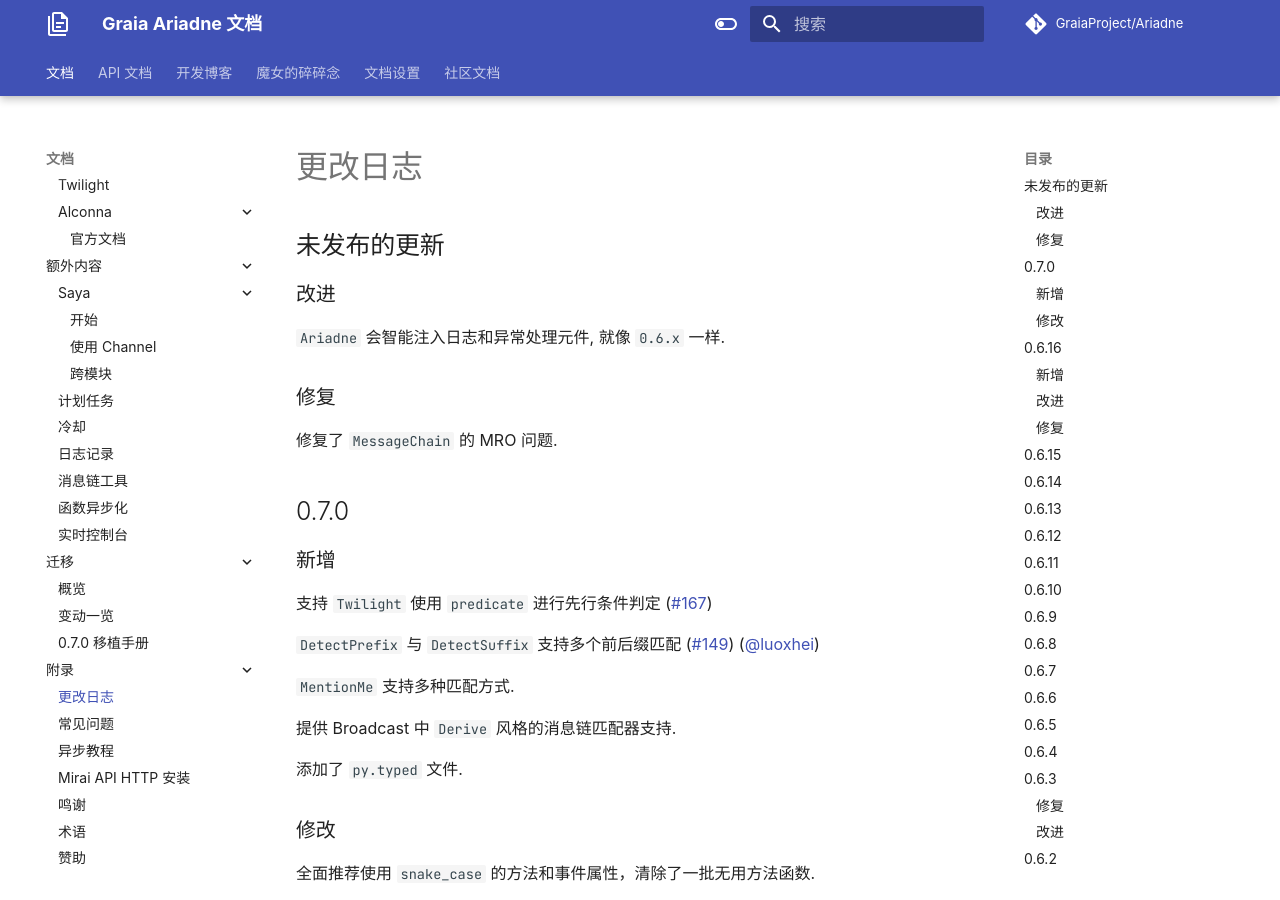
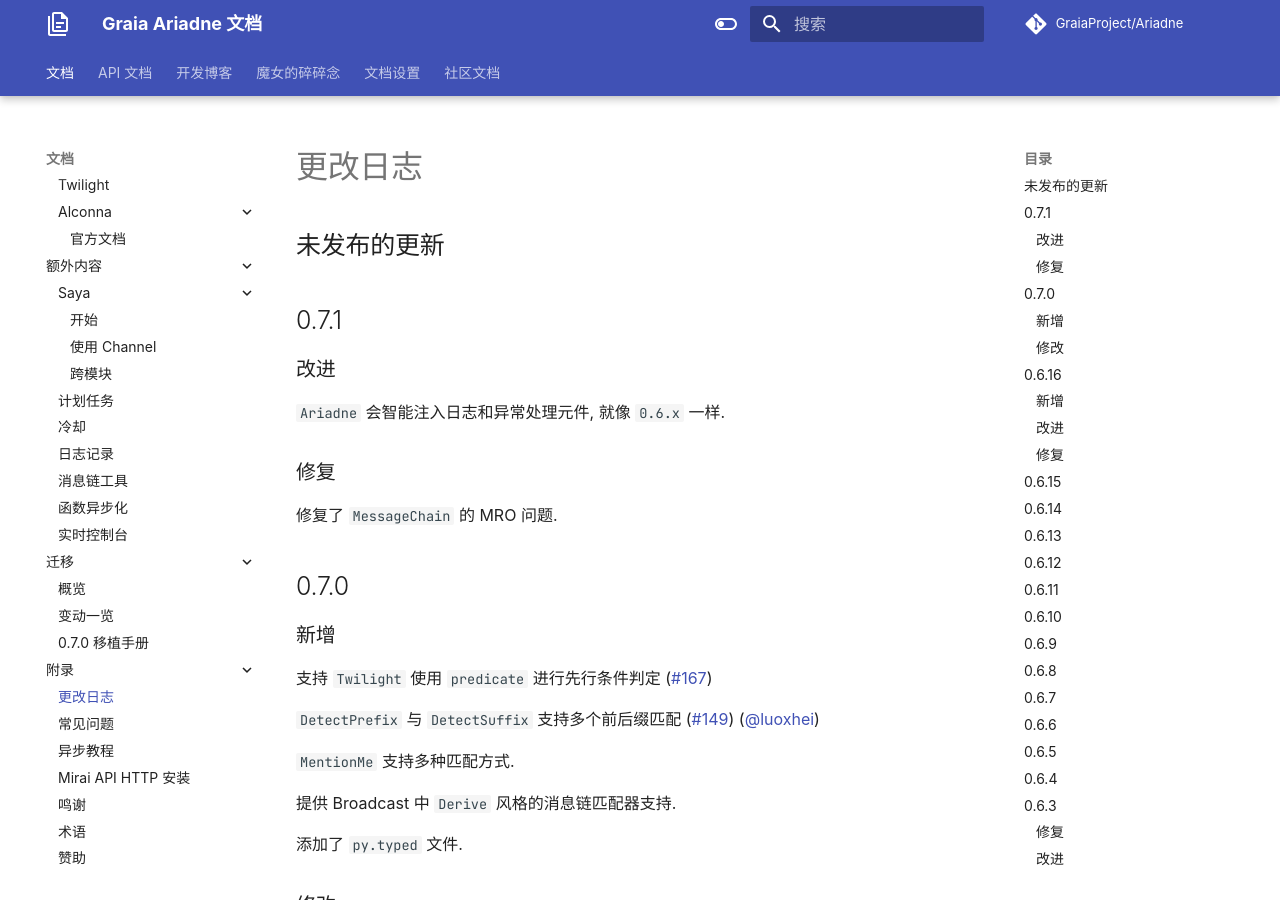
Before and after one commit to GraiaProject/Ariadne, an MkDocs documentation site: the page built from docs/appendix/CHANGELOG.md, in a window 1280 px wide and 900 px high. Built offline with MkDocs 1.6.1 and Material for MkDocs 9.7.7, drawn with Linux system fonts in a browser that asks for light colours; comment, search, counter and statistics services are not loaded.

Commit message:
:memo: update changelog

```diff
--- a/docs/appendix/CHANGELOG.md
+++ b/docs/appendix/CHANGELOG.md
@@ -1,6 +1,8 @@
 # 更改日志
 
 ## 未发布的更新
+
+## 0.7.1
 
 ### 改进
 
```
Also changed, not shown: 1 other file.
